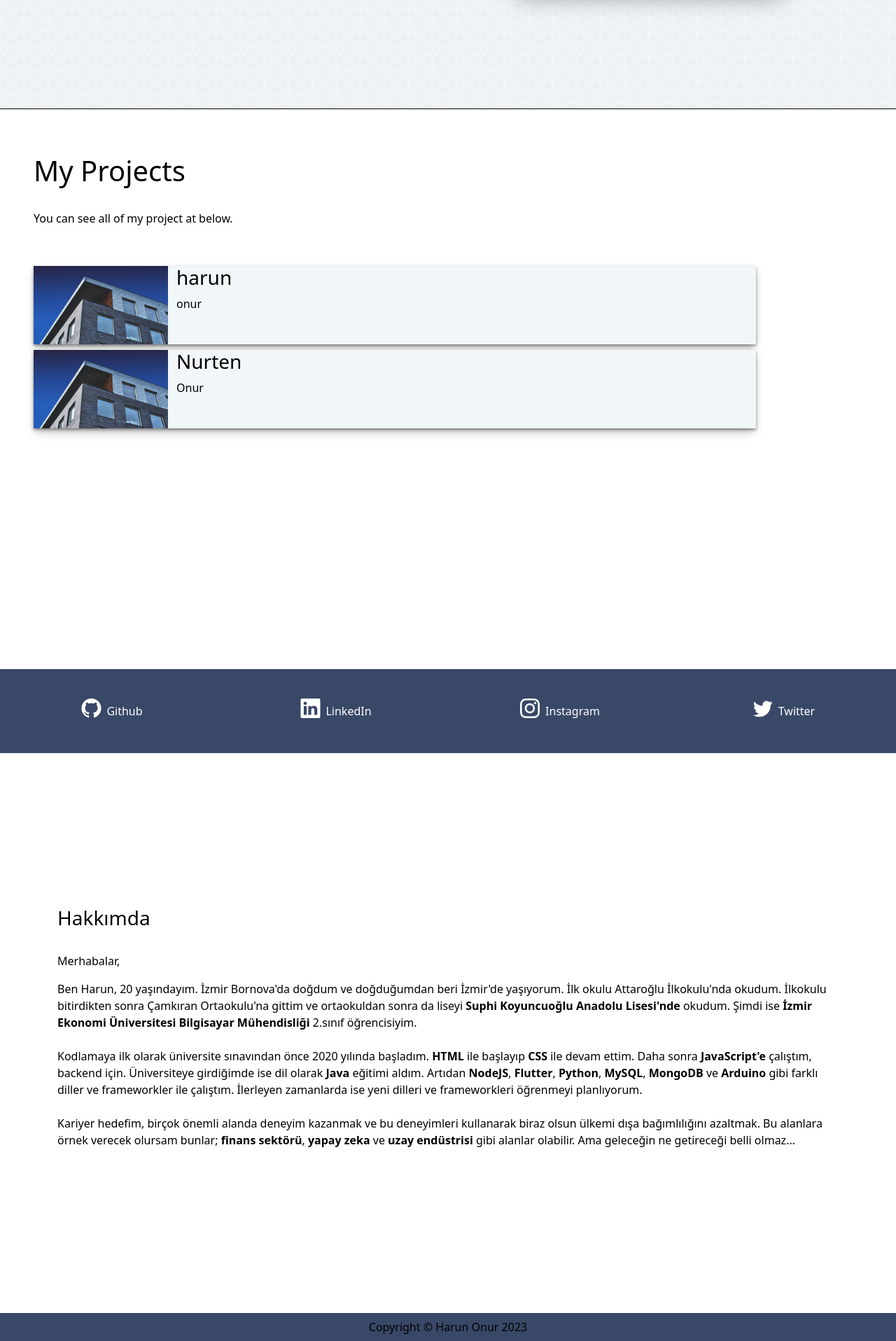
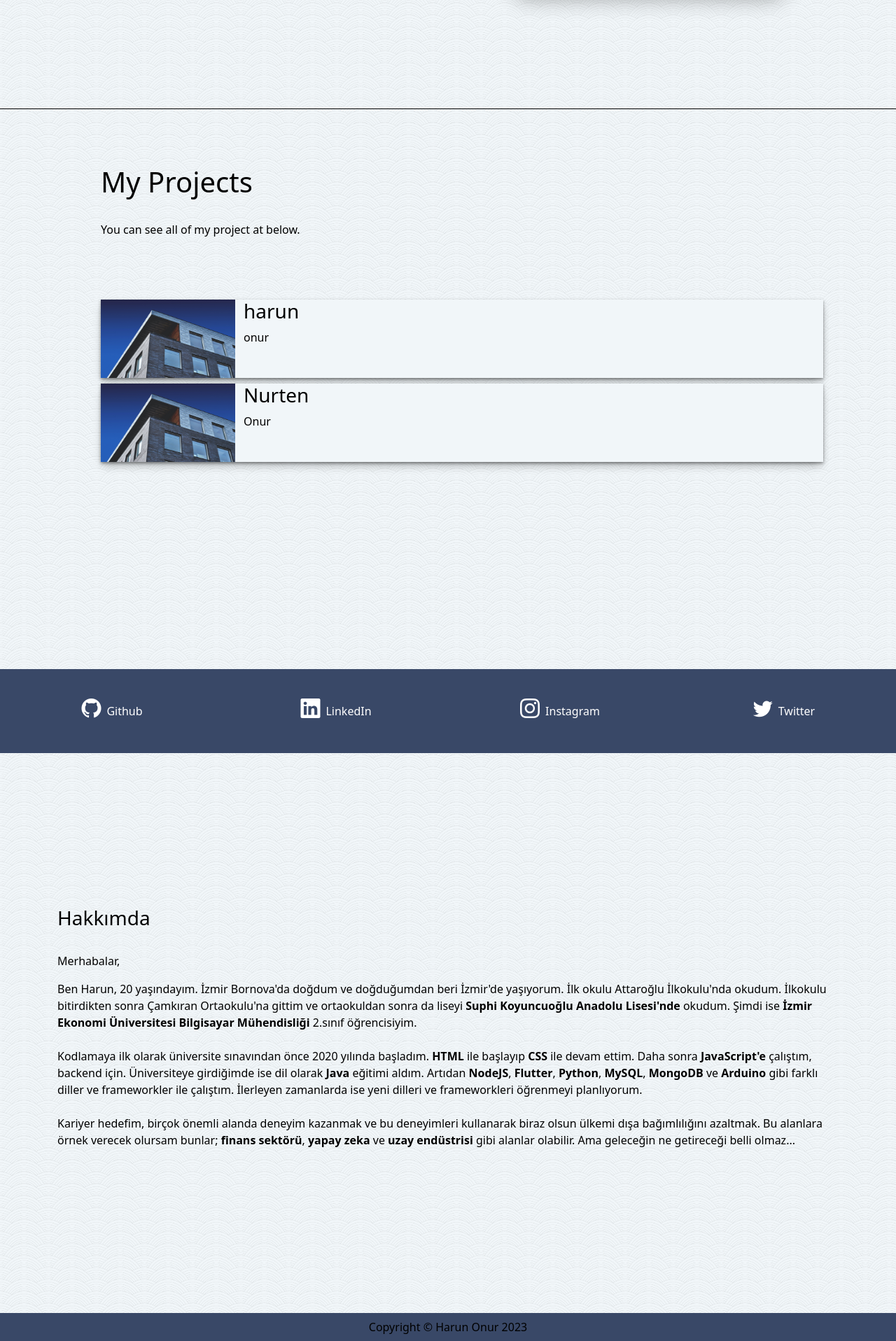
Before and after one commit to haro3535/personal-website, a Next.js app in the folder my-app/: page / in a window 1280 px wide. Shown: the part 645-2561 px from the top of the page at 70% size. Built offline with nearby package versions, Linux system fonts and the light colour scheme.

Commit message:
sadece login kısmında redirect sıkıntısı var

```diff
--- a/my-app/src/pages/aboutView.js
+++ b/my-app/src/pages/aboutView.js
@@ -1,5 +1,7 @@
 import { useState } from "react"
 import Image from 'next/image'
+import Texture1 from './backgroundTexture1';
+import Texture2 from './backgroundTexture2';
 
 export default function AboutView({ view }){
 
@@ -18,7 +20,7 @@ export default function AboutView({ view }){
     return(
         <>
             <main className="container-fluid d-flex vh-100  justify-content-center align-items-center" id="about" style={{backgroundColor: view.texture, color: view.tcolor}}>
-                <div className="container h-auto vw-70">
+                <div className="container h-auto vw-70" style={{zIndex: '2'}}>
                     <h3>Hakkımda</h3>
                     <br/>
                     <p>Merhabalar,</p>
@@ -37,24 +39,21 @@ export default function AboutView({ view }){
                         bunlar; <b>finans sektörü</b>, <b>yapay zeka</b> ve <b>uzay endüstrisi</b> gibi alanlar olabilir. Ama geleceğin ne getireceği belli olmaz...
                     </p>
                 </div>
-                <Image
-                    src={'/arches.png'}
-                    alt='Background Texture'
-                    style={{display: displayWhite}}
-                    quality={100}
-                    fill={true}
-                />
-                <Image
-                    src={'/low-contrast-linen.png'}
-                    alt='Background Texture'
-                    style={{display: displayBlue}}
-                    quality={100}
-                    fill={true}
-                />
+                <DisplayTexture texture={view.texture}/>
             </main>
         </>
     )
 };
+
+
+function DisplayTexture({ texture }){
+
+    if (texture == 0) {
+      return <Texture1></Texture1>
+    }
+
+    return <Texture2></Texture2>
+  }
 
 
 /*
--- a/my-app/src/pages/admin.js
+++ b/my-app/src/pages/admin.js
@@ -21,7 +21,7 @@ export default function Admin({ admin }){
 
     useEffect(() => {
         const parsedInfo = JSON.parse(admin);
-        if (parsedInfo.admin[0].isLogged == false) {
+        if (parsedInfo.isLogged == false) {
             router.push('http://localhost:3000/login')
         }
         else {
--- a/my-app/src/pages/api/login.js
+++ b/my-app/src/pages/api/login.js
@@ -4,19 +4,23 @@ import { promises as fs } from 'fs';
 
 export default async function handler(req,res){
 
-    if (req.method === 'POST') {
         try{
+            console.log('salam')
             console.log(req.body)
+
 
             const flag = await checkAdmin(req.body);
 
-            if(flag) res.redirect('/admin',300);
+            console.log('merhabalar ' + flag)
+
+
+            if(flag) res.redirect('/admin',307);
             else res.redirect('/login');
 
         }catch(err) {
             res.status(500).json({error: 'failed to load data'})
         }
-      }
+
 
       res.status(200).end();
 
@@ -27,18 +31,16 @@ export default async function handler(req,res){
 async function checkAdmin(body){
 
     const dataPath = path.join(process.cwd(), 'src/pages/api/data/');
-
     const admin = await fs.readFile(dataPath + 'admin.json','utf-8');
-
     const parsed = JSON.parse(admin);
 
-    const {uname, password, isLogged} = parsed.admin[0];
+    let {uname, password, isLogged} = parsed;
 
     if (uname == body.username && password == body.password) {
 
-        parsed.admin[0].isLogged = true;
+        isLogged = true;
 
-        await fs.writeFile(dataPath + 'admin.json', JSON.stringify(parsed.admin[0],null,2));
+        await fs.writeFile(dataPath + 'admin.json', JSON.stringify(parsed,null,2));
 
         return true;
     }
--- a/my-app/src/pages/backgroundTexture1.js
+++ b/my-app/src/pages/backgroundTexture1.js
@@ -2,7 +2,7 @@ import Image from 'next/image';
 
 function Texture1(){
     return (
-        <div>
+        <div style={{width: '100vw', height: '100vh', position: 'absolute', zIndex: '-1'}}>
           <Image
             src="/arches.png"
             alt="Backgorund Texture1"
--- a/my-app/src/pages/backgroundTexture2.js
+++ b/my-app/src/pages/backgroundTexture2.js
@@ -2,7 +2,7 @@ import Image from 'next/image';
 
 function Texture2(){
     return (
-        <div>
+        <div style={{width: '100vw', height: '100vh', position: 'absolute', zIndex: '-1'}}>
           <Image
             src="/low-contrast-linen.png"
             alt="Backgorund Texture2"
--- a/my-app/src/pages/projectView.js
+++ b/my-app/src/pages/projectView.js
@@ -8,13 +8,9 @@ const fetcher = (url) => fetch(url).then((res) => res.json());
 
 
 export default function ProjectsView({ view }){
-
-
-  const [texture , setTexture] = useState(view.texture);
-
     return(
         <main id='projectsView' className="projects" style={{color: view.tcolor}}>
-          <DisplayTexture texture={texture} />
+          <DisplayTexture texture={view.texture} />
           <div className="projectDiv">
             <h1 className="ph1">My Projects</h1>
             <p className="pp">You can see all of my project at below.</p>
--- a/my-app/src/styles/ProjectView.css
+++ b/my-app/src/styles/ProjectView.css
@@ -2,8 +2,7 @@
 .projects{
     width: 100%;
     height: 100vh;
-    padding-top: 2rem;
-    display: block;
+    display: flex;
     flex-direction: column;
     align-items: center;
     justify-content: center;
```
Also changed, not shown: my-app/src/pages/api/data/admin.json (+3 -8 lines), my-app/src/pages/login.js (+9 -8 lines).
